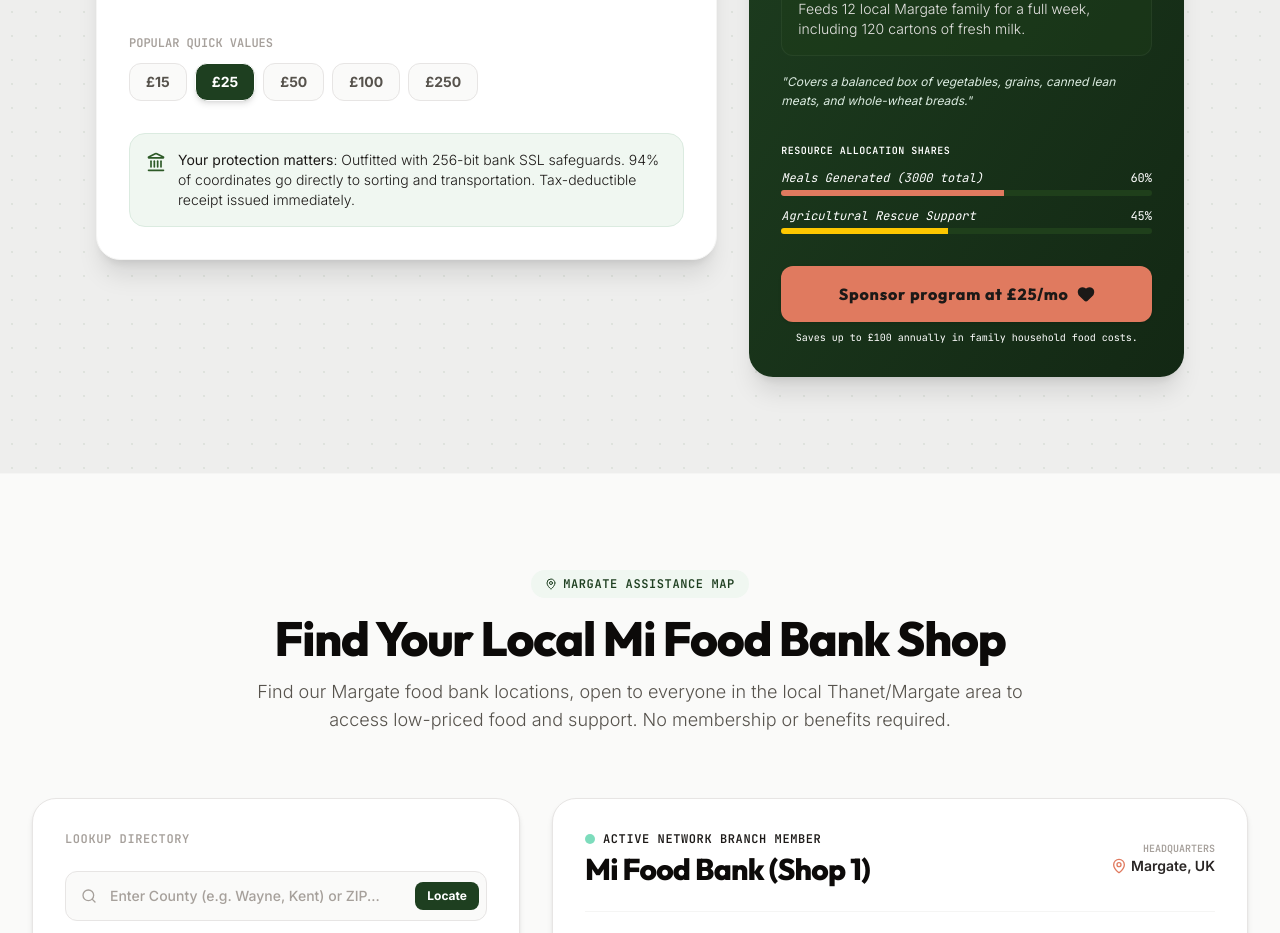
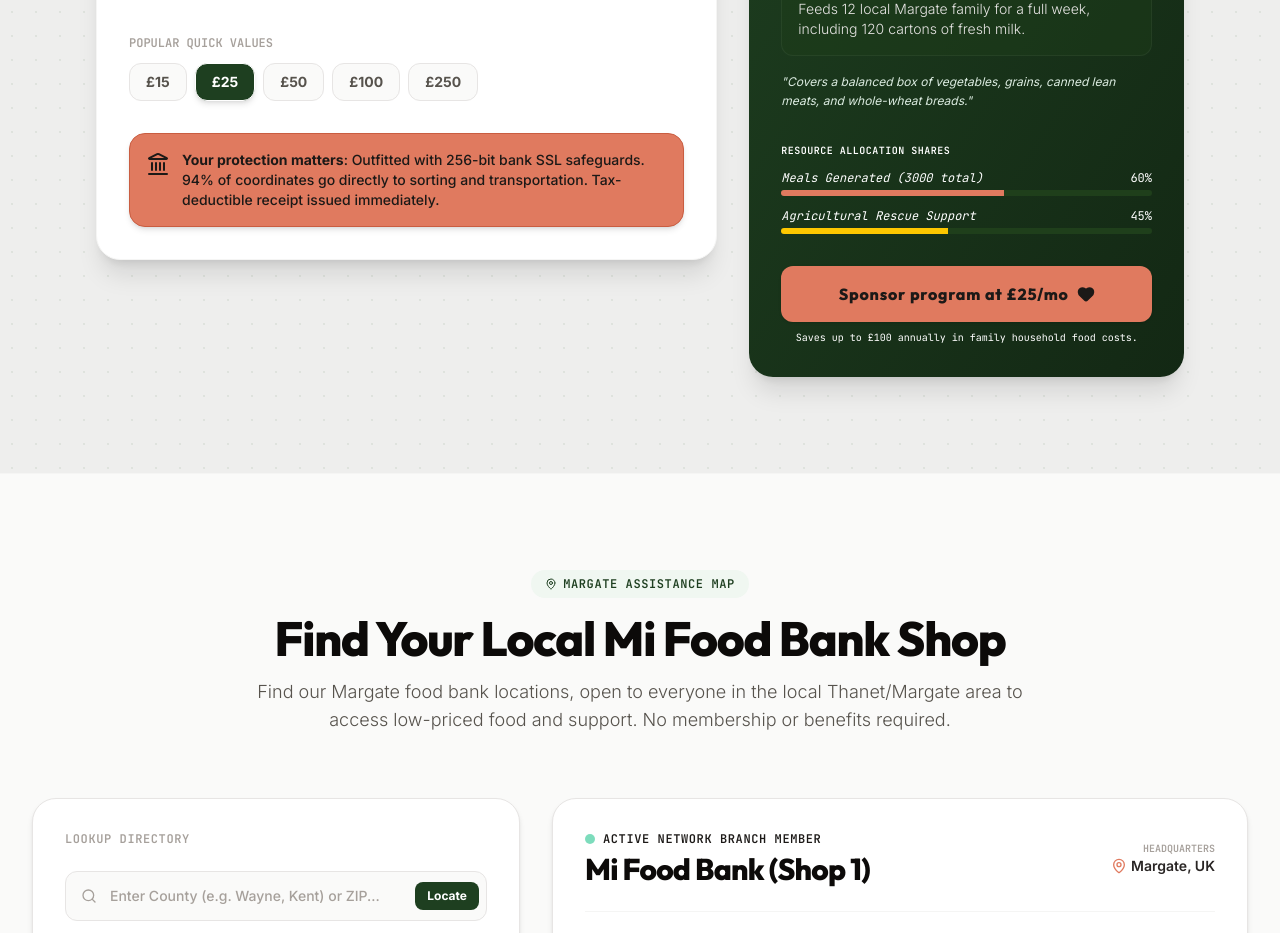
Before and after one commit to ivanc54321/MFB--mifoddbank, a React (Vite) app: page / in a window 1280 px wide. Shown: the part 1400-2333 px from the top of the page. Built offline with nearby package versions, Linux system fonts and the light colour scheme.

Commit message:
feat(ImpactCalculator): Enhance visual appeal and clarity
Update styling for the simulated transaction note and donation button to improve user experience and branding. Adjust text and color schemes for better visibility and impact.

```diff
--- a/src/components/ImpactCalculator.tsx
+++ b/src/components/ImpactCalculator.tsx
@@ -203,8 +203,8 @@
             </div>
 
             {/* Simulated instant transaction note */}
-            <div className="p-4 bg-brand-green-50 rounded-2xl border border-brand-green-100 flex items-start space-x-3 text-stone-850 dark:text-stone-200 text-sm font-light">
-              <Landmark className="h-5 w-5 text-brand-green-600 flex-shrink-0 mt-0.5" />
+            <div className="p-4 bg-brand-orange-500 rounded-2xl border border-brand-orange-600 flex items-start space-x-3 text-stone-900 text-sm font-medium shadow-md">
+              <Landmark className="h-6 w-6 text-stone-900 flex-shrink-0 mt-0.5" />
               <span>
                 <strong>Your protection matters</strong>: Outfitted with 256-bit bank SSL safeguards. 94% of coordinates go directly to sorting and transportation. Tax-deductible receipt issued immediately.
               </span>
@@ -299,9 +299,9 @@
               <button
                 id="impact-cta-donate-now"
                 onClick={() => onDonateClick(sliderVal, frequency)}
-                className="w-full py-4 bg-brand-orange-500 text-stone-900 dark:text-stone-100 font-extrabold rounded-xl shadow hover:bg-brand-orange-600 transition-all font-display text-base cursor-pointer tracking-wider flex items-center justify-center space-x-2"
+                className="w-full py-4 bg-brand-orange-500 text-stone-900 dark:text-stone-900 font-extrabold rounded-xl shadow hover:bg-brand-orange-600 transition-all font-display text-base cursor-pointer tracking-wider flex items-center justify-center space-x-2"
               >
-                <span>Sponsor program at £{sliderVal}/mo</span>
+                <span>Sponsor program at £{sliderVal}/{frequency === "monthly" ? "mo" : "once"}</span>
                 <Heart className="h-4.5 w-4.5 fill-stone-900" />
               </button>
               <span className="text-[10px] font-mono text-center block text-brand-green-150 mt-2">
```
